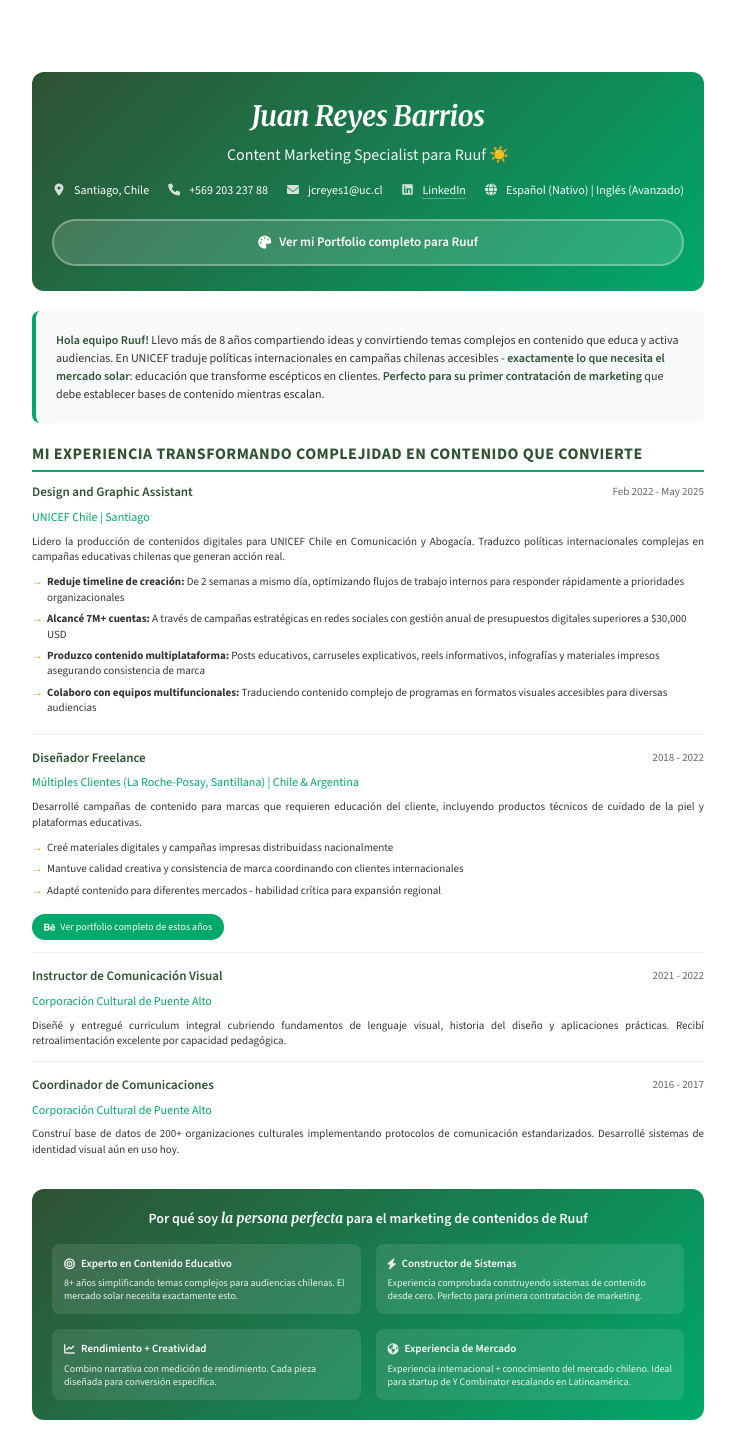
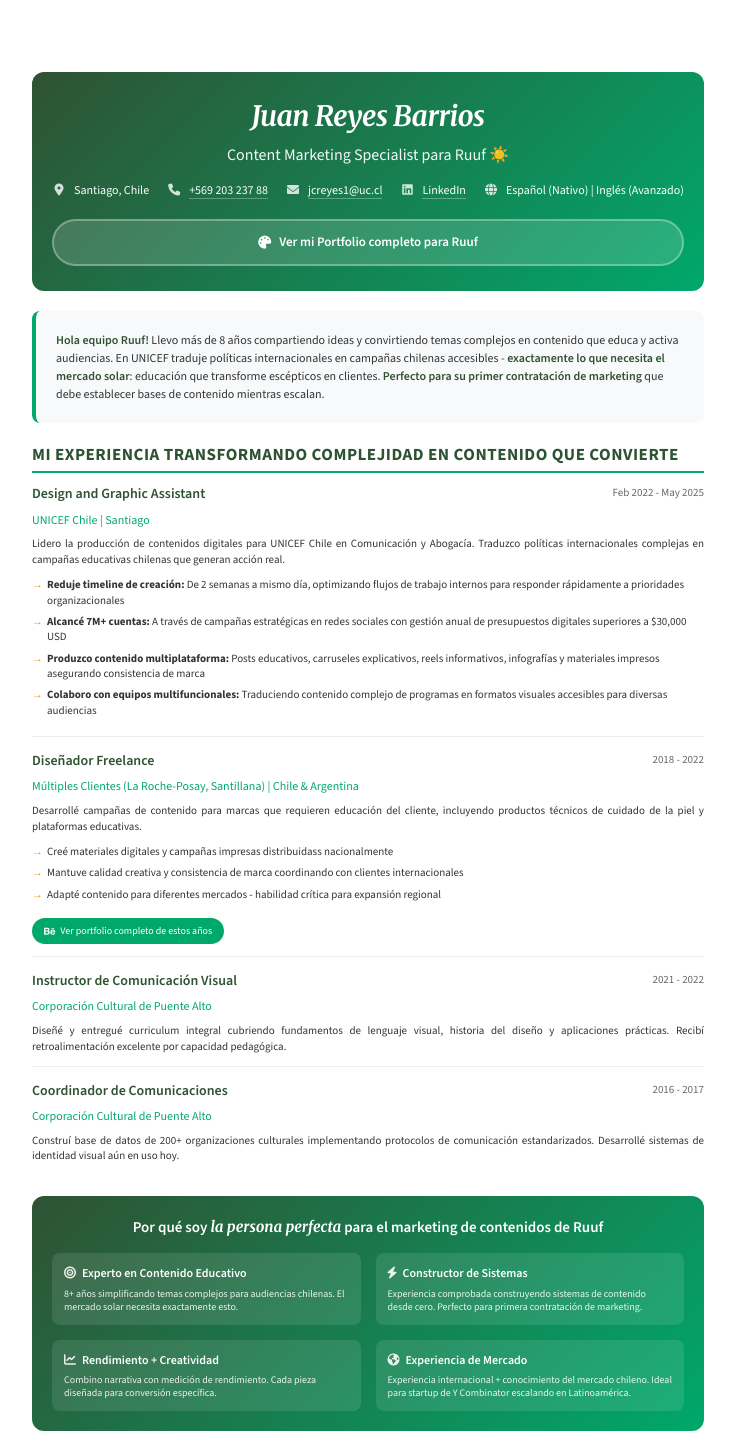
Before and after one commit to jcreyes1/CV_ruuf, a plain HTML site: page index.html in a window 1280 px wide. Shown: the top 1434 px of the page, without its empty margins (272-1007 px from the left). Drawn offline with nearby package versions, Linux system fonts and the light colour scheme.

Commit message:
Update index.html

```diff
--- a/index.html
+++ b/index.html
@@ -139,7 +139,7 @@
         }
 
         .section-title {
-            font-size: 16px;
+            font-size: 17px;
             font-weight: 700;
             color: #2F5233;
             margin-bottom: 12px;
@@ -170,7 +170,7 @@
         }
 
         .job-title {
-            font-size: 13px;
+            font-size: 14px;
             font-weight: 600;
             color: #2F5233;
             line-height: 1.3;
@@ -239,7 +239,7 @@
         }
 
         .skill-title {
-            font-size: 12px;
+            font-size: 13px;
             font-weight: 600;
             color: #2F5233;
             margin-bottom: 5px;
@@ -257,7 +257,7 @@
         }
 
         .education-title {
-            font-size: 12px;
+            font-size: 13px;
             font-weight: 600;
             color: #2F5233;
             margin-bottom: 3px;
@@ -279,7 +279,7 @@
         }
 
         .value-prop h3 {
-            font-size: 14px;
+            font-size: 15px;
             font-weight: 600;
             margin-bottom: 12px;
             text-align: center;
@@ -299,7 +299,7 @@
         }
 
         .value-item-title {
-            font-size: 11px;
+            font-size: 12px;
             font-weight: 600;
             margin-bottom: 5px;
             display: flex;
@@ -367,7 +367,7 @@
         }
 
         /* Responsive */
-        @media (max-width: 768px) {
+        @media (max-width: 480px) {
             .two-column {
                 grid-template-columns: 1fr;
                 gap: 15px;
@@ -393,6 +393,14 @@
                 margin: 0;
                 padding: 0.5in;
                 font-size: 10px;
+            }
+
+            .job-title {
+                font-size: 12px;
+            }
+
+            .section-title {
+                font-size: 15px;
             }
 
             .header {
@@ -426,8 +434,8 @@
 
         <div class="contact-info">
             <div class="contact-item"><i class="fas fa-map-marker-alt"></i> Santiago, Chile</div>
-            <div class="contact-item"><i class="fas fa-phone"></i> +569 203 237 88</div>
-            <div class="contact-item"><i class="fas fa-envelope"></i> jcreyes1@uc.cl</div>
+            <div class="contact-item"><i class="fas fa-phone"></i> <a href="https://wa.me/56920323788">+569 203 237 88</a></div>
+            <div class="contact-item"><i class="fas fa-envelope"></i> <a href="mailto:jcreyes1@uc.cl">jcreyes1@uc.cl</a></div>
             <div class="contact-item"><i class="fab fa-linkedin"></i> <a href="https://linkedin.com/in/juanreyesbarrios">LinkedIn</a></div>
             <div class="contact-item"><i class="fas fa-globe"></i> Español (Nativo) | Inglés (Avanzado)</div>
         </div>
```
